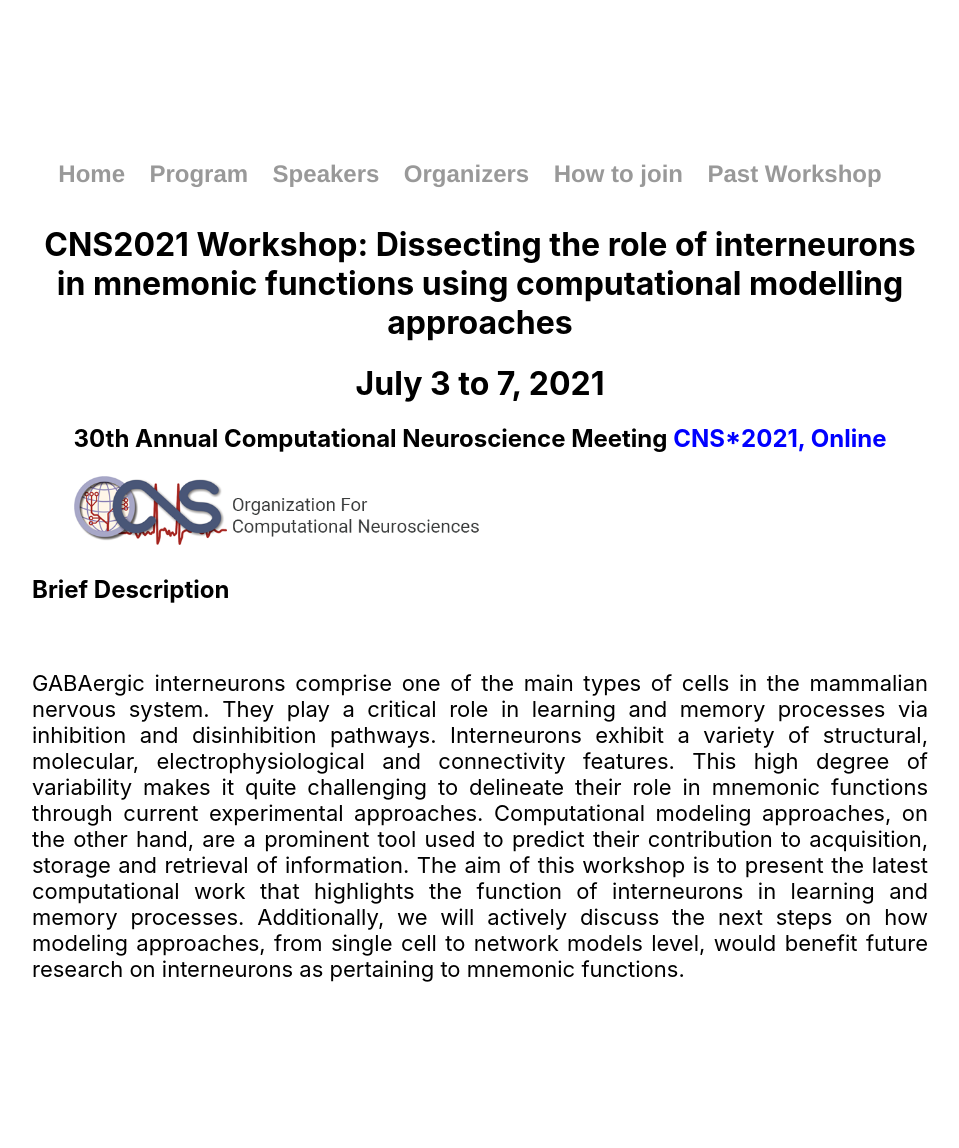
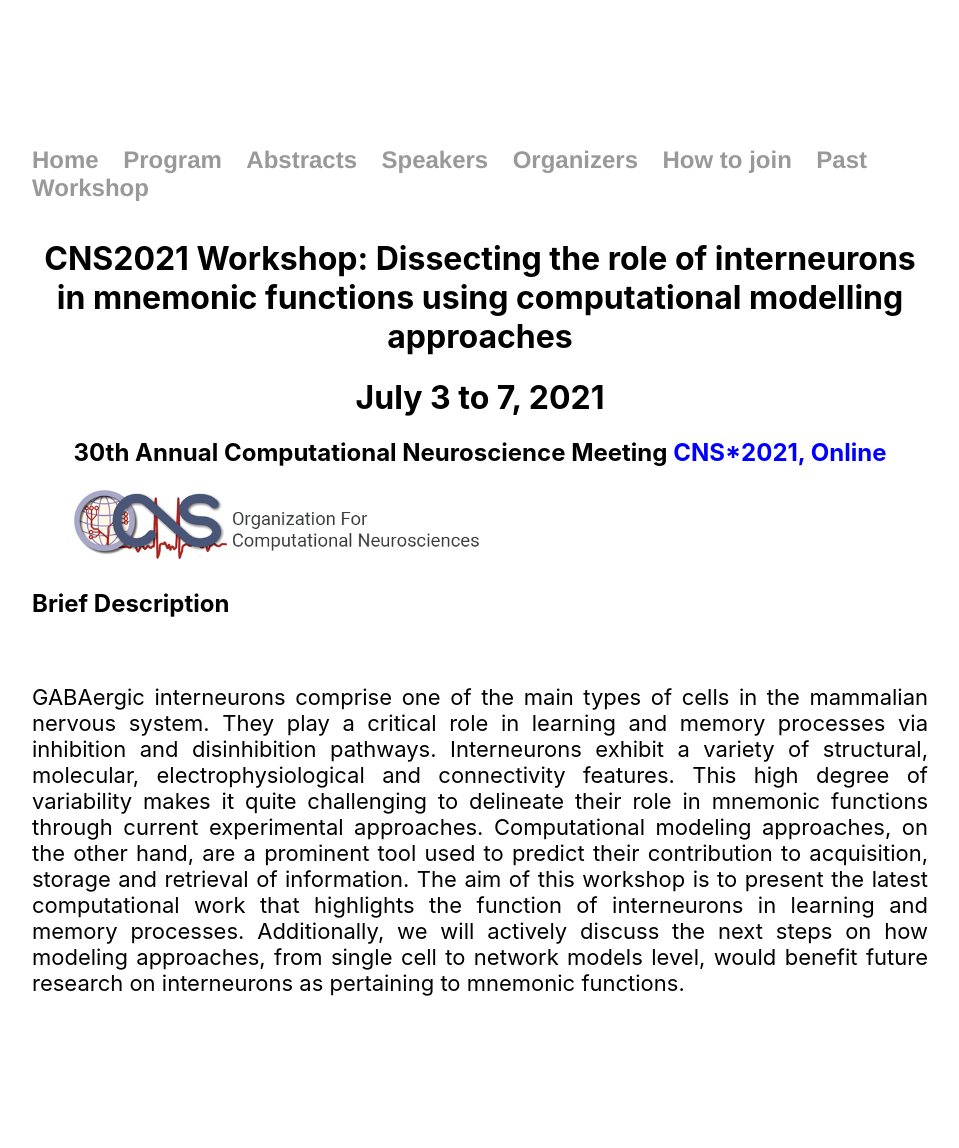
Before and after one commit to spirosChv/ocns2021interneurons, a Jekyll site: the page built from index.html, in a window 1280 px wide. Shown: the whole page, without its empty margins (160-1119 px from the left). Built offline with Jekyll 4.4.1, drawn with Linux system fonts in a browser that asks for light colours.

Commit message:
Update default.html

```diff
--- a/_layouts/default.html
+++ b/_layouts/default.html
@@ -10,6 +10,7 @@
 	    		<ul>
 	        		<li style="font-size:24px;color:black"><a href="/ocns2021interneurons/">Home</a></li>
 		        	<li style="font-size:24px;color:black"><a href="/ocns2021interneurons/program">Program</a></li>
+				<li style="font-size:24px;color:black"><a href="/ocns2021interneurons/abstracts">Abstracts</a></li>
 	        		<li style="font-size:24px;color:black"><a href="/ocns2021interneurons/speakers">Speakers</a></li>
 	        		<li style="font-size:24px;color:black"><a href="/ocns2021interneurons/aboutus">Organizers</a></li>
 				<li style="font-size:24px;color:black"><a href="/ocns2021interneurons/join">How to join</a></li>
```
